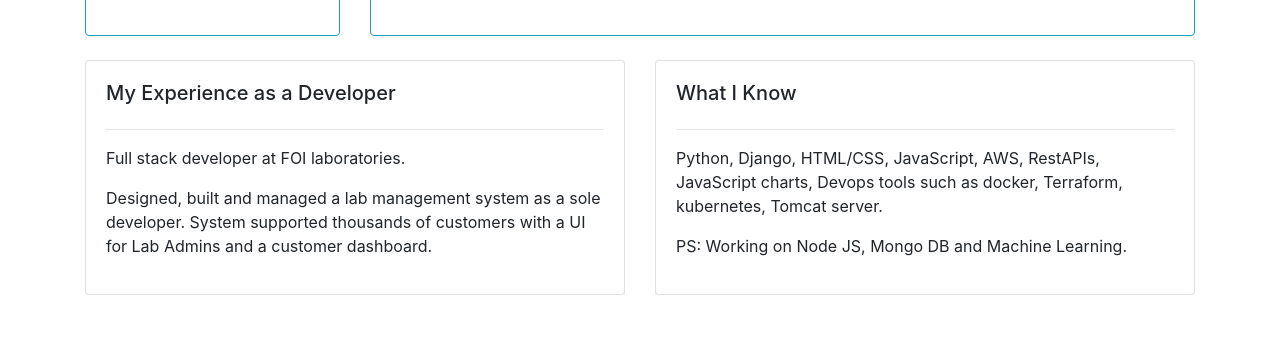
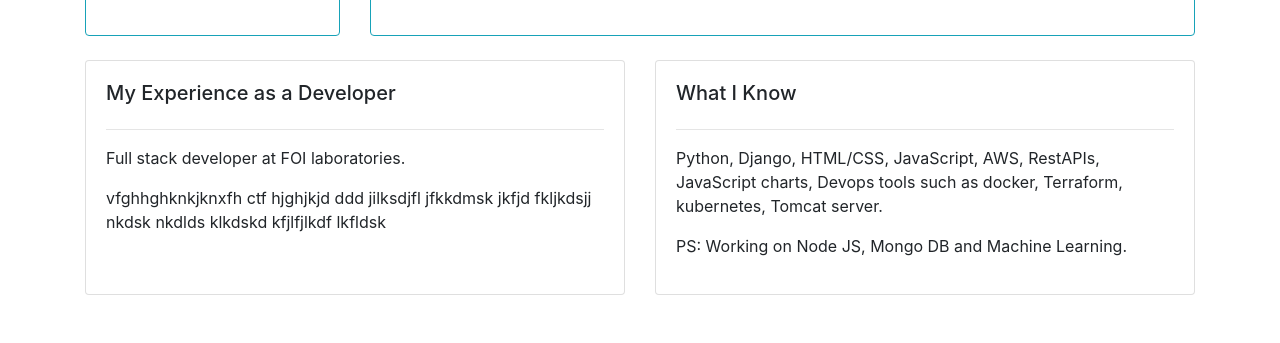
Before and after one commit to kanchuganesh12/newwebsite, a Django app: page / in a window 1280 px wide. Shown: the part 1508-1851 px from the top of the page. Run offline with Django 3.2, Linux system fonts and the light colour scheme; some libraries are stand-ins or nearby versions.

Commit message:
Update home.html

```diff
--- a/base/templates/base/home.html
+++ b/base/templates/base/home.html
@@ -76,9 +76,11 @@
             <hr />
             <p>Full stack developer at FOI laboratories.</p>
             <p>
-              Designed, built and managed a lab management system as a sole
-              developer. System supported thousands of customers with a UI for
-              Lab Admins and a customer dashboard.
+              vfghhghknkjknxfh ctf hjghjkjd ddd jilksdjfl jfkkdmsk jkfjd fkljkdsjj nkdsk
+              nkdlds
+              klkdskd
+              kfjlfjlkdf
+              lkfldsk
             </p>
           </div>
         </div>
```
